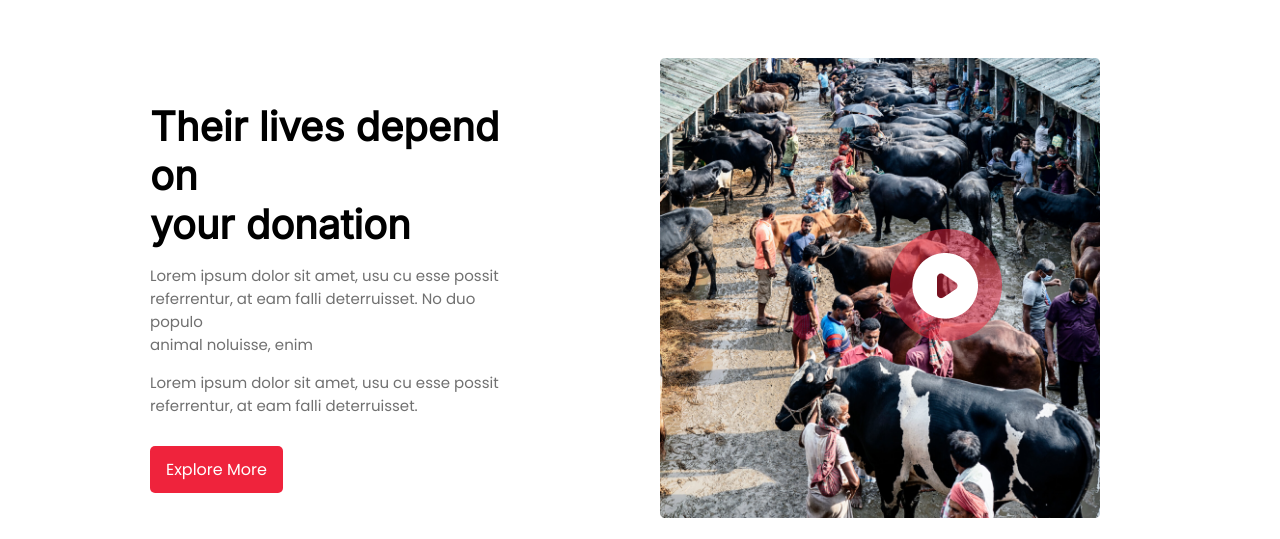
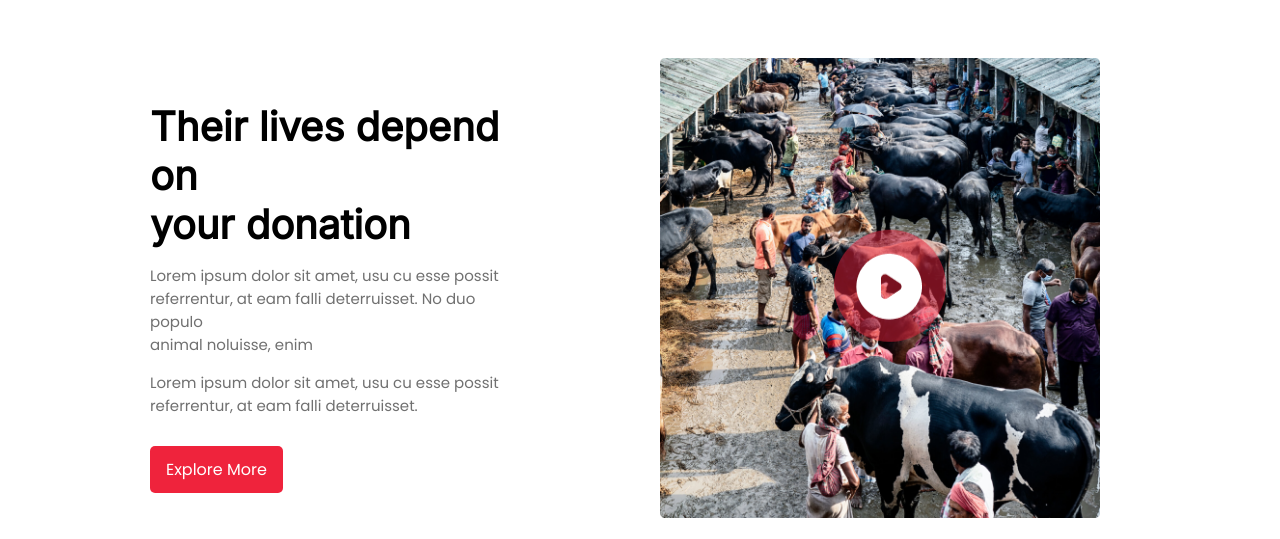
Before and after one commit to webdevhridoy/zakat-practice, a plain HTML site: page index.html in a window 1280 px wide. Shown: the part 640-1179 px from the top of the page. Drawn offline with Linux system fonts and the light colour scheme.

Commit message:
changes added

```diff
--- a/style.css
+++ b/style.css
@@ -153,8 +153,8 @@ nav ul li a {
 
 .donation-icon {
     position: absolute;
-    top: 40%;
-    left: 48%;
+
+    margin: 0 auto;
 }
 
 /* donation area end */
@@ -213,6 +213,8 @@ nav ul li a {
     position: absolute;
     top: 40%;
     left: 48%;
+    transform: translate(-50%, -50%);
+    padding-top: 15%
 }
 
 .live-donation {
```
